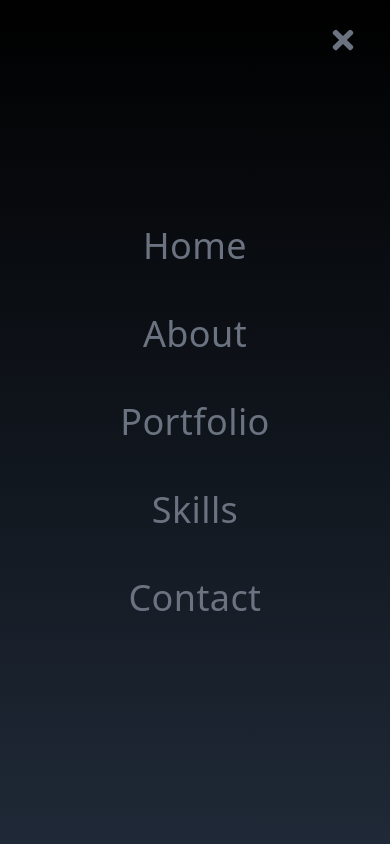
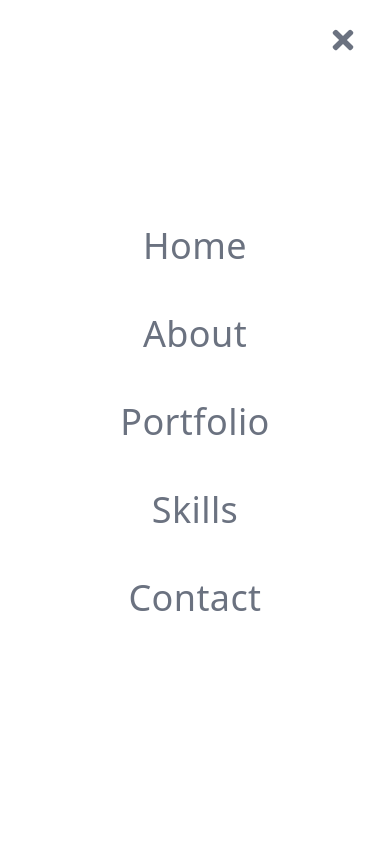
Before and after one commit to PratikMane09/PratikPortfolioReact, a React (Create React App) app: page / in a window 390 px wide. Both pictures are taken after a click on the element 351 px from the left and 40 px from the top of the page. Shown: the top 844 px of the page. Built offline with nearby package versions, Linux system fonts and the light colour scheme.

Commit message:
Portfolio Done

```diff
--- a/src/components/Navbar.jsx
+++ b/src/components/Navbar.jsx
@@ -49,7 +49,7 @@
         {nav ? <FaTimes size={30} /> : <FaBars size={30} />}
       </div>
       {nav && (
-        <ul className="flex flex-col justify-center items-center absolute top-0 left-0 w-full h-screen bg-gradient-to-b from-black to-gray-800 text-gray-500">
+        <ul className="flex flex-col justify-center items-center absolute top-0 left-0 w-full h-screen bg-white  text-gray-500">
           {links.map(({ id, link }) => (
             <li
               key={id}
```
